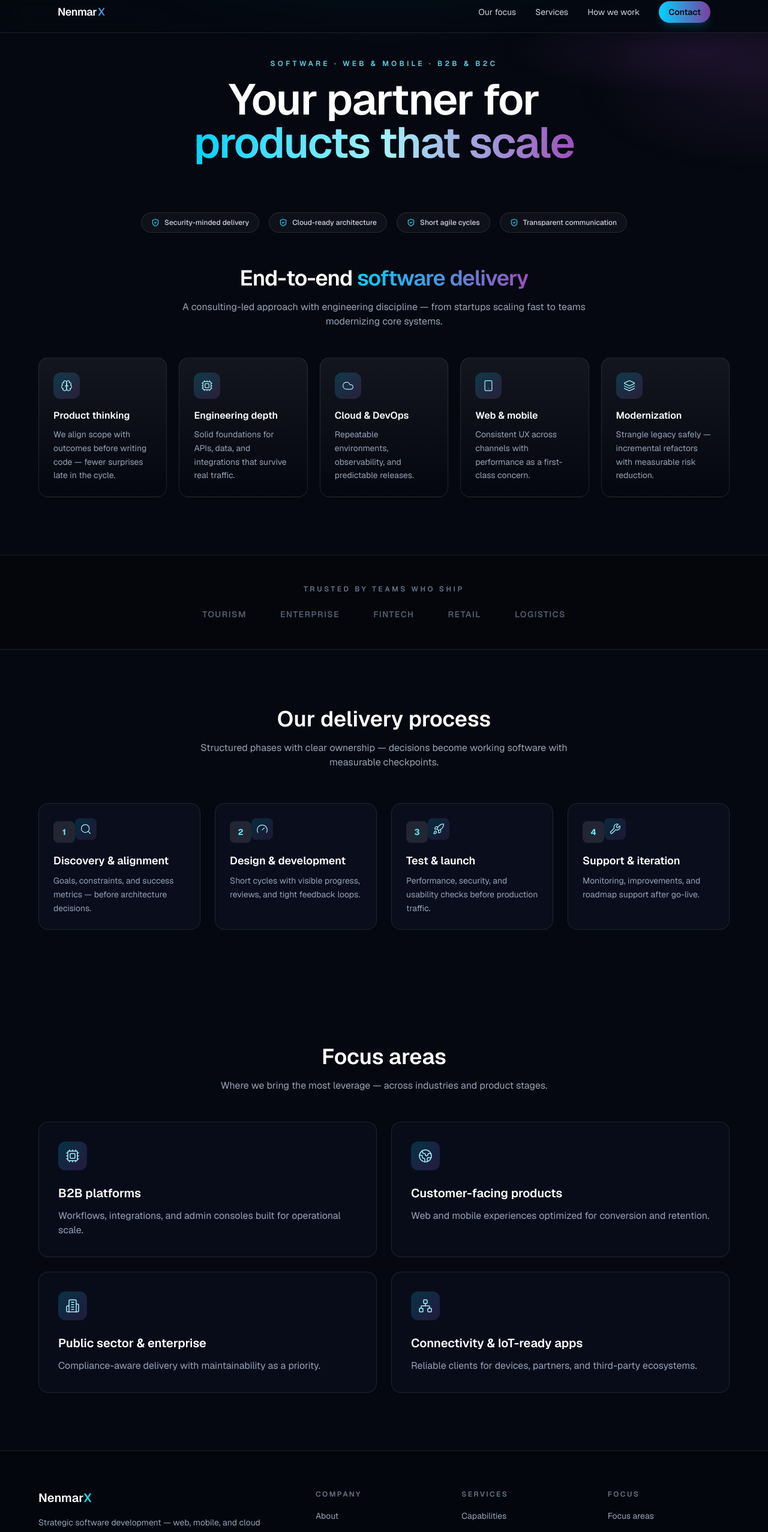
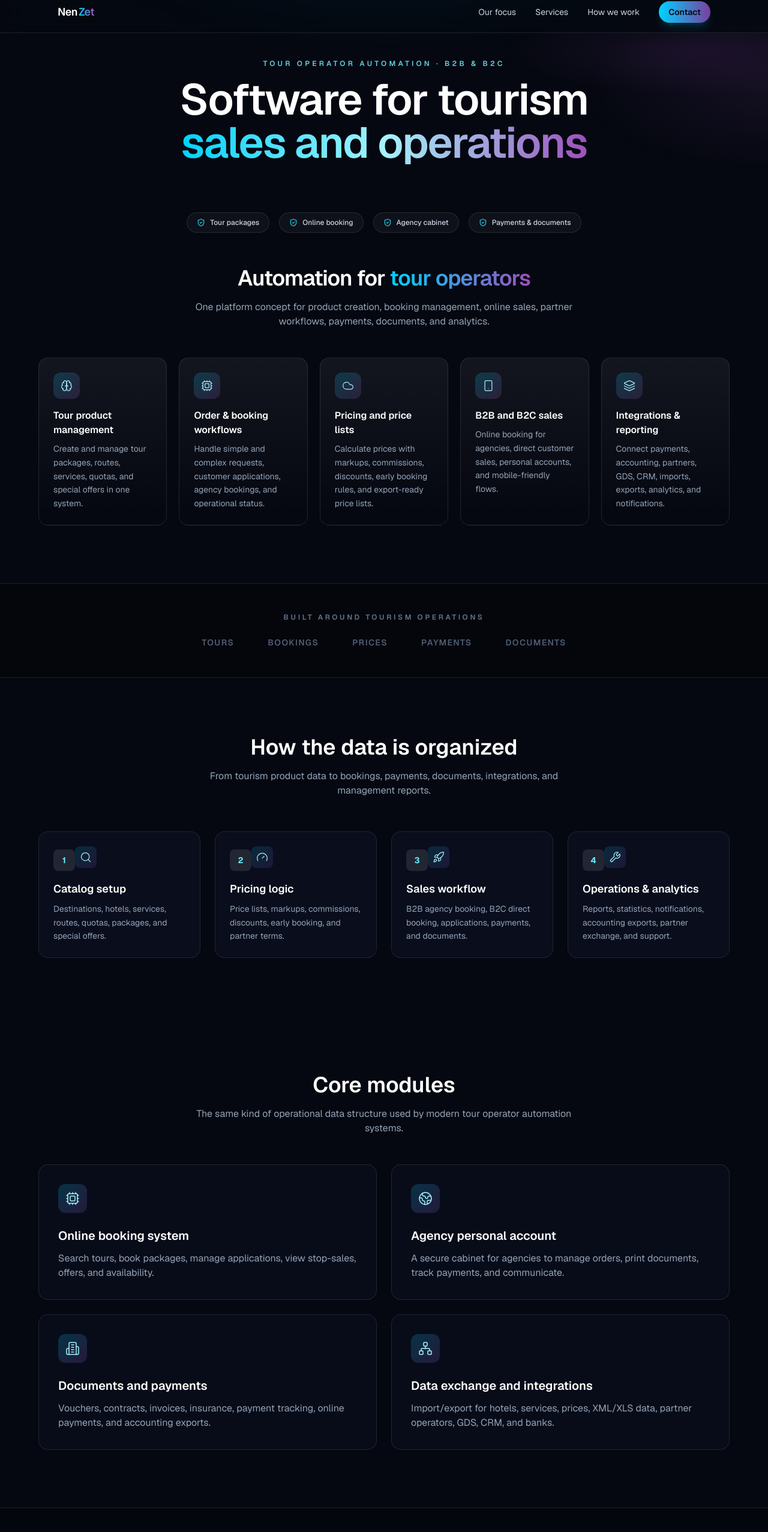
Before and after one commit to vahandeveloper/NenmarX_Front, a Next.js app: page / in a window 1280 px wide. Shown: the part 14-2568 px from the top of the page at 60% size. Built offline with nearby package versions, Linux system fonts and the light colour scheme.

Commit message:
Rename project from NenmarX to NenZet and update related components, including metadata, logos, and content to reflect the new branding and focus on tour operator automation.

```diff
--- a/package.json
+++ b/package.json
@@ -1,5 +1,5 @@
 {
-  "name": "nenmarx-site",
+  "name": "nenzet-site",
   "version": "0.1.0",
   "private": true,
   "scripts": {
--- a/src/app/layout.tsx
+++ b/src/app/layout.tsx
@@ -13,9 +13,9 @@ const geistMono = Geist_Mono({
 });
 
 export const metadata: Metadata = {
-  title: "NenmarX — Strategic Software Development Partner",
+  title: "NenZet — Tour Operator Automation Software",
   description:
-    "Product-minded engineering for web, mobile, and cloud — from discovery to launch and beyond.",
+    "B2B and B2C software for tour operators: bookings, prices, payments, documents, integrations, and analytics.",
 };
 
 export default function RootLayout({
--- a/src/components/NXLogo.tsx
+++ b/src/components/NXLogo.tsx
@@ -1,4 +1,4 @@
-export function NXLogo({ className }: { className?: string }) {
+export function NZLogo({ className }: { className?: string }) {
   return (
     <div
       className={`relative flex select-none items-center justify-center ${className ?? ""}`}
@@ -41,7 +41,7 @@ export function NXLogo({ className }: { className?: string }) {
           letterSpacing="-0.06em"
           opacity={0.98}
         >
-          X
+          Z
         </text>
       </svg>
     </div>
--- a/src/components/home/FocusAreas.tsx
+++ b/src/components/home/FocusAreas.tsx
@@ -3,23 +3,23 @@ import { Building2, Cpu, Globe2, Network } from "lucide-react";
 const areas = [
   {
     icon: Cpu,
-    title: "B2B platforms",
-    body: "Workflows, integrations, and admin consoles built for operational scale.",
+    title: "Online booking system",
+    body: "Search tours, book packages, manage applications, view stop-sales, offers, and availability.",
   },
   {
     icon: Globe2,
-    title: "Customer-facing products",
-    body: "Web and mobile experiences optimized for conversion and retention.",
+    title: "Agency personal account",
+    body: "A secure cabinet for agencies to manage orders, print documents, track payments, and communicate.",
   },
   {
     icon: Building2,
-    title: "Public sector & enterprise",
-    body: "Compliance-aware delivery with maintainability as a priority.",
+    title: "Documents and payments",
+    body: "Vouchers, contracts, invoices, insurance, payment tracking, online payments, and accounting exports.",
   },
   {
     icon: Network,
-    title: "Connectivity & IoT-ready apps",
-    body: "Reliable clients for devices, partners, and third-party ecosystems.",
+    title: "Data exchange and integrations",
+    body: "Import/export for hotels, services, prices, XML/XLS data, partner operators, GDS, CRM, and banks.",
   },
 ];
 
@@ -29,11 +29,11 @@ export function FocusAreas() {
       <div className="mx-auto max-w-6xl">
         <div className="mx-auto max-w-2xl text-center">
           <h2 className="text-3xl font-semibold text-white md:text-4xl">
-            Focus areas
+            Core modules
           </h2>
           <p className="mt-4 text-slate-400">
-            Where we bring the most leverage — across industries and product
-            stages.
+            The same kind of operational data structure used by modern tour
+            operator automation systems.
           </p>
         </div>
 
--- a/src/components/home/Header.tsx
+++ b/src/components/home/Header.tsx
@@ -21,9 +21,9 @@ export function Header() {
           className="flex items-baseline gap-0.5 text-lg font-semibold tracking-tight text-white"
           onClick={() => setOpen(false)}
         >
-          <span>Nenmar</span>
+          <span>Nen</span>
           <span className="bg-gradient-to-r from-[#00D2FF] to-[#9D50BB] bg-clip-text text-transparent">
-            X
+            Zet
           </span>
         </Link>
 
--- a/src/components/home/Hero.tsx
+++ b/src/components/home/Hero.tsx
@@ -10,12 +10,12 @@ export function Hero() {
       />
       <div className="relative mx-auto w-full max-w-4xl text-center">
         <p className="mb-4 text-xs font-semibold uppercase tracking-[0.35em] text-cyan-300/90">
-          Software · Web &amp; mobile · B2B &amp; B2C
+          Tour operator automation · B2B &amp; B2C
         </p>
         <h1 className="text-balance text-4xl font-semibold leading-[1.1] tracking-tight text-white md:text-6xl lg:text-7xl">
-          Your partner for{" "}
+          Software for tourism{" "}
           <span className="bg-gradient-to-r from-[#00D2FF] via-cyan-200 to-[#9D50BB] bg-clip-text text-transparent">
-            products that scale
+            sales and operations
           </span>
         </h1>
       </div>
--- a/src/components/home/LogoStrip.tsx
+++ b/src/components/home/LogoStrip.tsx
@@ -1,16 +1,16 @@
 const placeholders = [
-  "Tourism",
-  "Enterprise",
-  "Fintech",
-  "Retail",
-  "Logistics",
+  "Tours",
+  "Bookings",
+  "Prices",
+  "Payments",
+  "Documents",
 ];
 
 export function LogoStrip() {
   return (
     <section className="border-y border-white/10 bg-black/20 py-10 md:py-12">
       <p className="mb-6 text-center text-xs font-semibold uppercase tracking-[0.3em] text-slate-500">
-        Trusted by teams who ship
+        Built around tourism operations
       </p>
       <div className="mx-auto flex max-w-6xl flex-wrap items-center justify-center gap-x-10 gap-y-6 px-5 opacity-80 md:gap-x-14">
         {placeholders.map((name) => (
--- a/src/components/home/Process.tsx
+++ b/src/components/home/Process.tsx
@@ -3,23 +3,23 @@ import { Gauge, Rocket, Search, Wrench } from "lucide-react";
 const steps = [
   {
     icon: Search,
-    title: "Discovery & alignment",
-    body: "Goals, constraints, and success metrics — before architecture decisions.",
+    title: "Catalog setup",
+    body: "Destinations, hotels, services, routes, quotas, packages, and special offers.",
   },
   {
     icon: Gauge,
-    title: "Design & development",
-    body: "Short cycles with visible progress, reviews, and tight feedback loops.",
+    title: "Pricing logic",
+    body: "Price lists, markups, commissions, discounts, early booking, and partner terms.",
   },
   {
     icon: Rocket,
-    title: "Test & launch",
-    body: "Performance, security, and usability checks before production traffic.",
+    title: "Sales workflow",
+    body: "B2B agency booking, B2C direct booking, applications, payments, and documents.",
   },
   {
     icon: Wrench,
-    title: "Support & iteration",
-    body: "Monitoring, improvements, and roadmap support after go-live.",
+    title: "Operations & analytics",
+    body: "Reports, statistics, notifications, accounting exports, partner exchange, and support.",
   },
 ];
 
@@ -29,11 +29,11 @@ export function Process() {
       <div className="mx-auto max-w-6xl">
         <div className="mx-auto max-w-2xl text-center">
           <h2 className="text-3xl font-semibold text-white md:text-4xl">
-            Our delivery process
+            How the data is organized
           </h2>
           <p className="mt-4 text-slate-400">
-            Structured phases with clear ownership — decisions become working
-            software with measurable checkpoints.
+            From tourism product data to bookings, payments, documents,
+            integrations, and management reports.
           </p>
         </div>
 
--- a/src/components/home/SiteFooter.tsx
+++ b/src/components/home/SiteFooter.tsx
@@ -1,6 +1,6 @@
 import Link from "next/link";
 
-const CONTACT_EMAIL = "info@nenmarx.com";
+const CONTACT_EMAIL = "info@nenzet.com";
 const WHATSAPP_E164 = "37477443388";
 const WHATSAPP_URL = `https://wa.me/${WHATSAPP_E164}`;
 
@@ -38,11 +38,11 @@ export function SiteFooter() {
         <div className="grid gap-12 lg:grid-cols-[1.2fr_2fr]">
           <div>
             <Link href="#top" className="text-xl font-semibold text-white">
-              Nenmar<span className="text-cyan-400">X</span>
+              Nen<span className="text-cyan-400">Zet</span>
             </Link>
             <p className="mt-4 max-w-sm text-sm leading-relaxed text-slate-400">
-              Strategic software development — web, mobile, and cloud — with the
-              rigor your users and stakeholders expect.
+              B2B and B2C software for tour operators: products, bookings,
+              prices, payments, documents, integrations, and analytics.
             </p>
             <div className="mt-8 rounded-2xl border border-white/10 bg-white/[0.03] p-5">
               <p className="text-xs font-semibold uppercase tracking-wider text-slate-500">
@@ -104,7 +104,7 @@ export function SiteFooter() {
         </div>
 
         <div className="mt-14 border-t border-white/10 pt-8 text-center text-xs text-slate-500 md:text-left">
-          <p>© {new Date().getFullYear()} NenmarX. All rights reserved.</p>
+          <p>© {new Date().getFullYear()} NenZet. All rights reserved.</p>
         </div>
       </div>
     </footer>
--- a/src/components/home/TrustAndPillars.tsx
+++ b/src/components/home/TrustAndPillars.tsx
@@ -8,37 +8,37 @@ import {
 } from "lucide-react";
 
 const badges = [
-  "Security-minded delivery",
-  "Cloud-ready architecture",
-  "Short agile cycles",
-  "Transparent communication",
+  "Tour packages",
+  "Online booking",
+  "Agency cabinet",
+  "Payments & documents",
 ];
 
 const pillars = [
   {
     icon: Brain,
-    title: "Product thinking",
-    body: "We align scope with outcomes before writing code — fewer surprises late in the cycle.",
+    title: "Tour product management",
+    body: "Create and manage tour packages, routes, services, quotas, and special offers in one system.",
   },
   {
     icon: Cpu,
-    title: "Engineering depth",
-    body: "Solid foundations for APIs, data, and integrations that survive real traffic.",
+    title: "Order & booking workflows",
+    body: "Handle simple and complex requests, customer applications, agency bookings, and operational status.",
   },
   {
     icon: Cloud,
-    title: "Cloud & DevOps",
-    body: "Repeatable environments, observability, and predictable releases.",
+    title: "Pricing and price lists",
+    body: "Calculate prices with markups, commissions, discounts, early booking rules, and export-ready price lists.",
   },
   {
     icon: Smartphone,
-    title: "Web & mobile",
-    body: "Consistent UX across channels with performance as a first-class concern.",
+    title: "B2B and B2C sales",
+    body: "Online booking for agencies, direct customer sales, personal accounts, and mobile-friendly flows.",
   },
   {
     icon: Layers,
-    title: "Modernization",
-    body: "Strangle legacy safely — incremental refactors with measurable risk reduction.",
+    title: "Integrations & reporting",
+    body: "Connect payments, accounting, partners, GDS, CRM, imports, exports, analytics, and notifications.",
   },
 ];
 
@@ -63,14 +63,14 @@ export function TrustAndPillars() {
 
         <div className="text-center">
           <h2 className="text-3xl font-semibold tracking-tight text-white md:text-4xl">
-            End-to-end{" "}
+            Automation for{" "}
             <span className="bg-gradient-to-r from-[#00D2FF] to-[#9D50BB] bg-clip-text text-transparent">
-              software delivery
+              tour operators
             </span>
           </h2>
           <p className="mx-auto mt-4 max-w-2xl text-slate-400">
-            A consulting-led approach with engineering discipline — from startups
-            scaling fast to teams modernizing core systems.
+            One platform concept for product creation, booking management,
+            online sales, partner workflows, payments, documents, and analytics.
           </p>
         </div>
 
```
Also changed, not shown: 1 other file (tests, documents, lock files or other folders).
